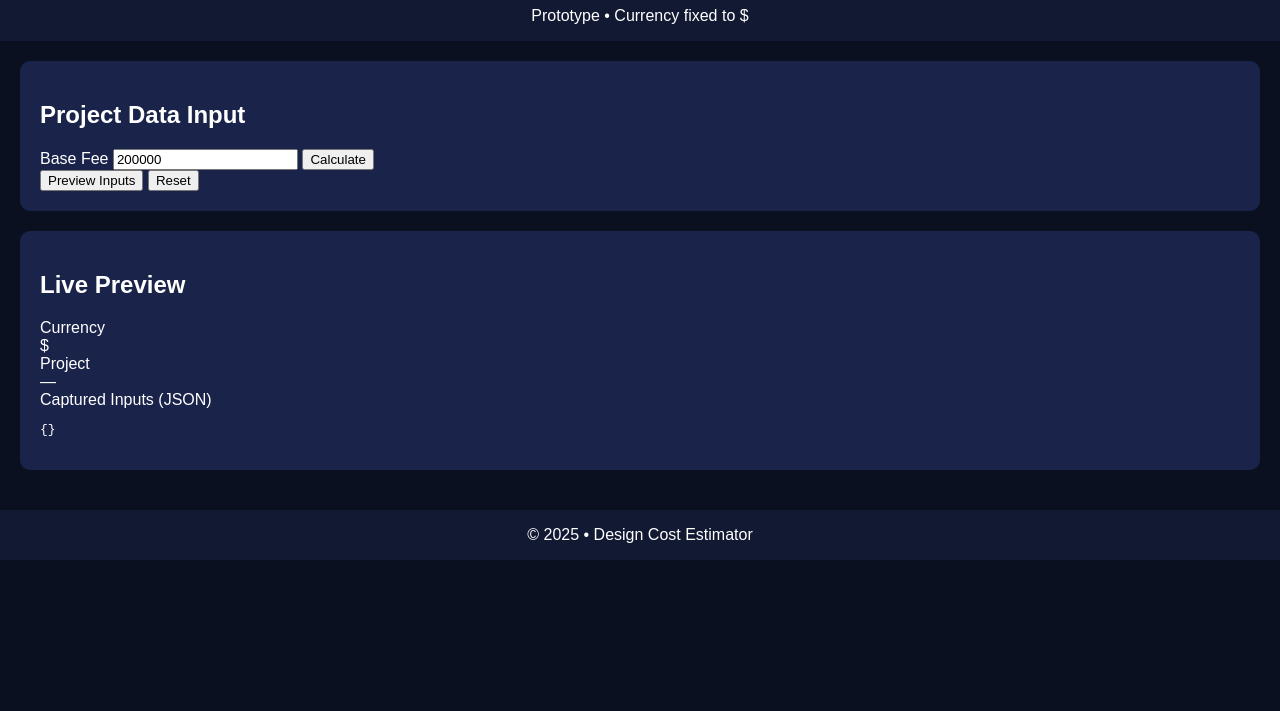
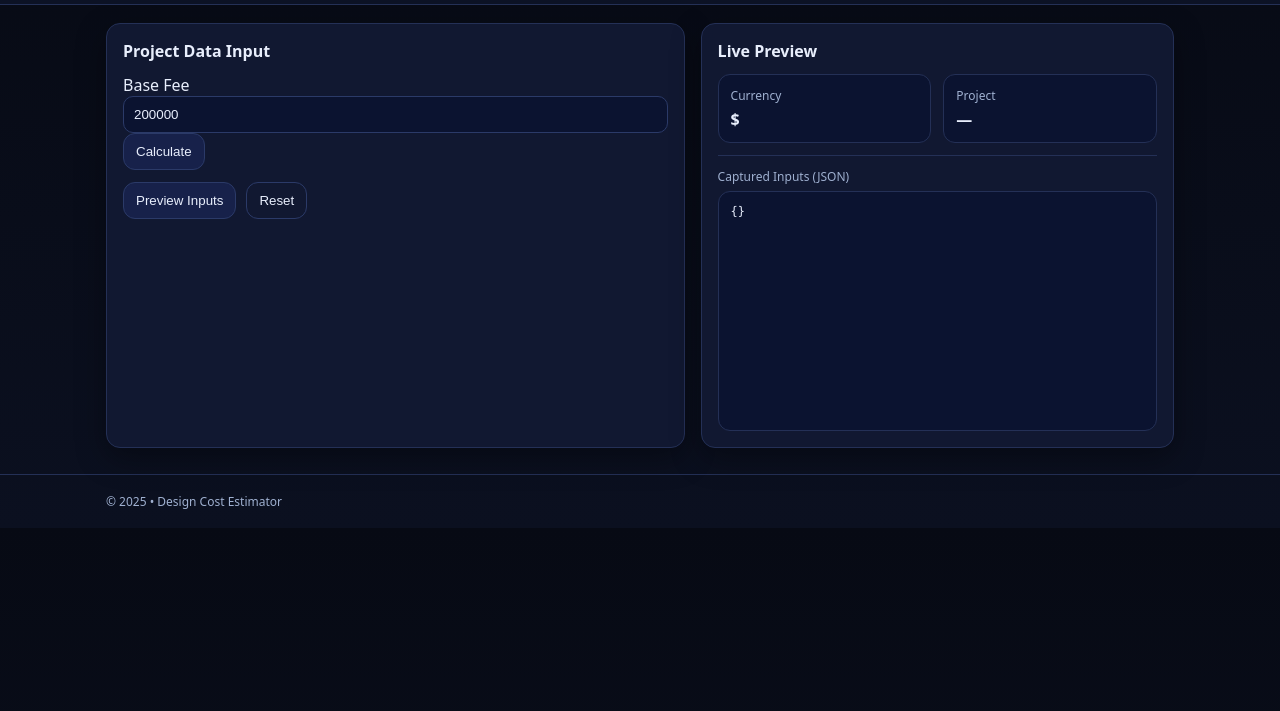
Before and after one commit to 3ngelhawary/COST-ESTIMATOR, a plain HTML site: page index.html in a window 1280 px wide. Shown: the part 89-800 px from the top of the page. Drawn offline with Linux system fonts and the light colour scheme.

Commit message:
Refactor CSS with variables and improved styles
Refactor CSS to use CSS variables for colors and layout.

```diff
--- a/css/style.css
+++ b/css/style.css
@@ -1,23 +1,121 @@
-body {
-  font-family: Arial, sans-serif;
-  background: #0b1020;
-  color: #ffffff;
-  margin: 0;
+/* File: css/style.css */
+:root{
+  --bg:#0b1020;
+  --card:#121a33;
+  --muted:#9fb0d0;
+  --text:#e8eefc;
+  --line:#243056;
+  --focus:#4f6bff;
 }
 
-header, footer {
-  background: #121a33;
-  padding: 16px;
-  text-align: center;
+*{box-sizing:border-box}
+body{
+  margin:0;
+  font-family:system-ui,-apple-system,Segoe UI,Roboto,Arial;
+  background:linear-gradient(180deg,#070a14,var(--bg));
+  color:var(--text);
 }
 
-main {
-  padding: 20px;
+.container{max-width:1100px;margin:0 auto;padding:0 16px;}
+.header{padding:18px 0;border-bottom:1px solid var(--line);background:rgba(18,26,51,.55);backdrop-filter: blur(6px);}
+.title{margin:0;font-size:20px;}
+.subtitle{margin-top:6px;color:var(--muted);font-size:13px;}
+.badge{display:inline-block;border:1px solid var(--line);padding:2px 8px;border-radius:999px;color:var(--text);}
+
+.layout{display:grid;grid-template-columns:1.1fr 0.9fr;gap:16px;margin:18px 0 26px;}
+@media (max-width: 980px){.layout{grid-template-columns:1fr}}
+
+.card{
+  background:rgba(18,26,51,.92);
+  border:1px solid var(--line);
+  border-radius:14px;
+  padding:16px;
+  box-shadow:0 10px 30px rgba(0,0,0,.35);
+}
+.cardTitle{margin:0 0 12px;font-size:16px;color:var(--text);}
+
+.row{display:grid;grid-template-columns:1fr 1fr;gap:12px;margin-bottom:12px;}
+@media (max-width: 620px){.row{grid-template-columns:1fr}}
+
+.field label{display:block;font-size:12px;color:var(--muted);margin:0 0 6px;}
+input[type="text"],input[type="number"]{
+  width:100%;
+  padding:10px 10px;
+  border-radius:10px;
+  border:1px solid #2b3a68;
+  background:#0b1330;
+  color:var(--text);
+  outline:none;
+}
+input:focus{border-color:var(--focus);}
+
+.smallNote{font-size:12px;color:var(--muted);margin-top:6px;line-height:1.35;}
+.divider{height:1px;background:var(--line);margin:12px 0;}
+
+.groupTitle{display:flex;align-items:center;justify-content:space-between;margin:10px 0 8px;}
+.groupTitle h3{margin:0;font-size:13px;color:var(--text);}
+.pill{font-size:12px;color:var(--muted);border:1px solid var(--line);padding:2px 8px;border-radius:999px;}
+
+.checkGrid{display:grid;grid-template-columns:1fr 1fr;gap:8px;}
+@media (max-width: 620px){.checkGrid{grid-template-columns:1fr}}
+
+.checkItem{
+  display:flex;gap:10px;align-items:flex-start;
+  padding:10px;border:1px solid var(--line);
+  border-radius:12px;background:#0b1330;
+}
+.checkItem input{margin-top:3px}
+.checkItem .txt{font-size:13px}
+.checkItem .sub{font-size:12px;color:var(--muted);margin-top:2px}
+
+.toggleRow{
+  display:flex;align-items:center;justify-content:space-between;
+  border:1px solid var(--line);border-radius:12px;background:#0b1330;
+  padding:10px;margin:10px 0;
+}
+.toggleRow .left{display:flex;flex-direction:column;gap:2px}
+.toggleRow .left .t{font-size:13px}
+.toggleRow .left .s{font-size:12px;color:var(--muted)}
+
+.switch{position:relative;display:inline-block;width:52px;height:28px}
+.switch input{opacity:0;width:0;height:0}
+.slider{
+  position:absolute;cursor:pointer;top:0;left:0;right:0;bottom:0;
+  background:#1a234a;border:1px solid #2b3a68;border-radius:999px;
+  transition: .2s;
+}
+.slider:before{
+  position:absolute;content:"";height:22px;width:22px;left:3px;top:2px;
+  background:white;border-radius:50%;transition:.2s;
+}
+.switch input:checked + .slider{border-color:var(--focus)}
+.switch input:checked + .slider:before{transform:translateX(24px)}
+
+.actions{display:flex;gap:10px;flex-wrap:wrap;margin-top:12px}
+button{
+  padding:10px 12px;border-radius:12px;border:1px solid #2b3a68;
+  background:#17214a;color:var(--text);cursor:pointer;
+}
+button:hover{border-color:var(--focus)}
+button.secondary{background:transparent}
+
+.kpis{display:grid;grid-template-columns:1fr 1fr;gap:12px}
+.kpi{border:1px solid var(--line);border-radius:12px;padding:12px;background:#0b1330}
+.kpiLabel{font-size:12px;color:var(--muted)}
+.kpiValue{font-size:16px;font-weight:700;margin-top:4px}
+
+.smallLabel{font-size:12px;color:var(--muted);margin-bottom:6px}
+.codebox{
+  margin:0;
+  padding:12px;
+  border-radius:12px;
+  border:1px solid var(--line);
+  background:#0b1330;
+  overflow:auto;
+  min-height:240px;
+  font-family:ui-monospace, SFMono-Regular, Menlo, Monaco, Consolas, "Liberation Mono", "Courier New", monospace;
+  font-size:12px;
+  color:var(--text);
 }
 
-section {
-  background: #1a234a;
-  padding: 20px;
-  border-radius: 10px;
-  margin-bottom: 20px;
-}
+.footer{padding:18px 0;border-top:1px solid var(--line);color:var(--muted);font-size:12px}
```
